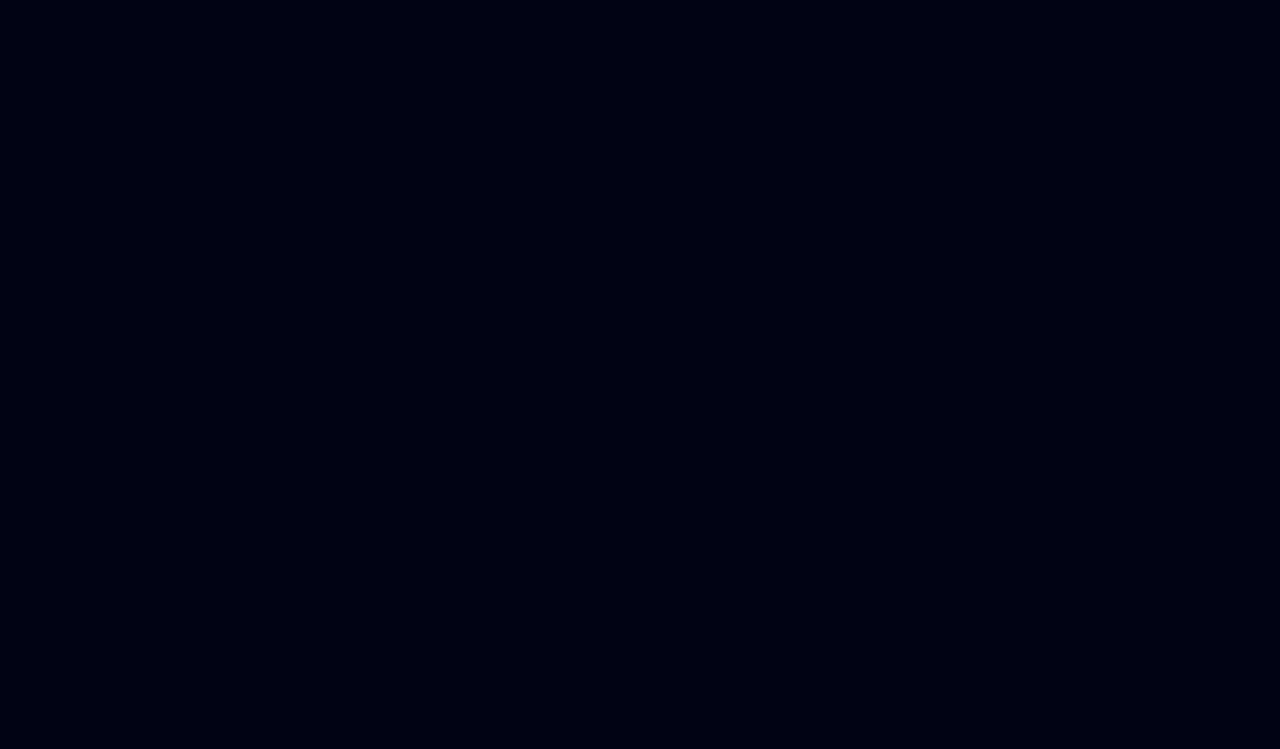
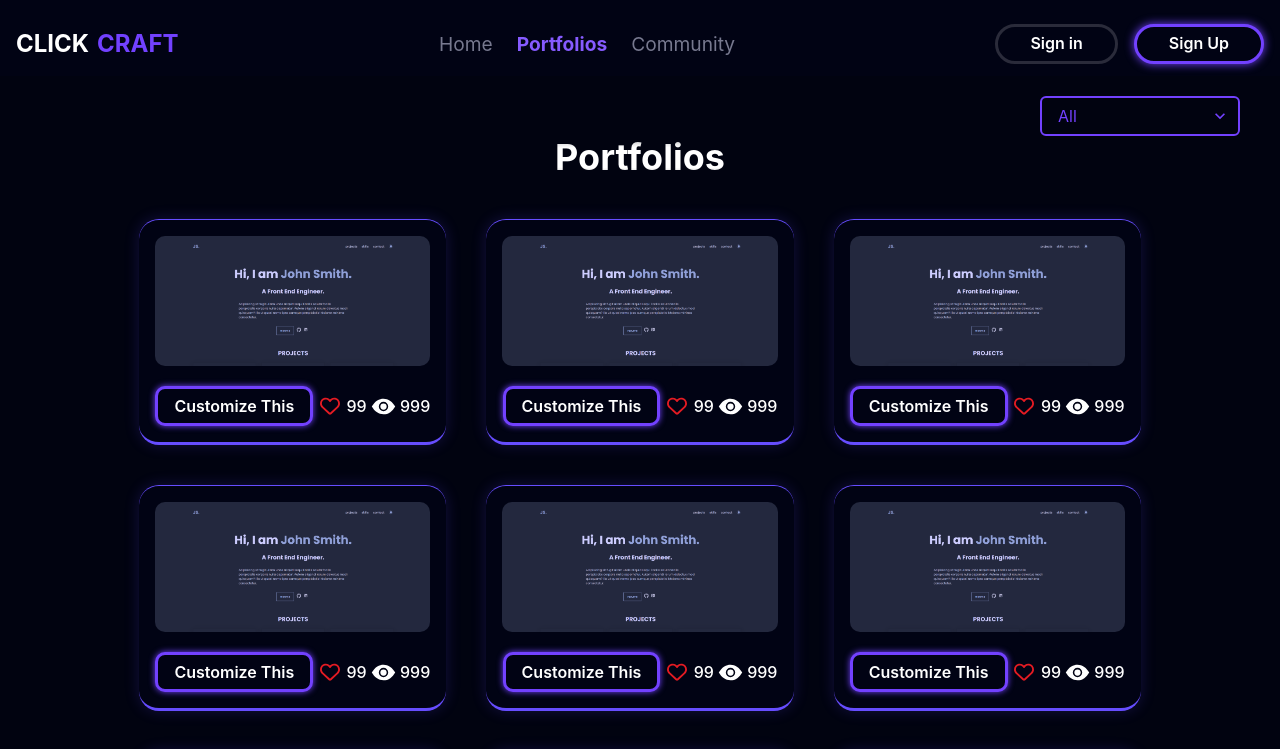
Before and after one commit to kalviumcommunity/S54_Yagna_Kusumanchi_Capstone_ClickCraft, a React (Vite) app in the folder client/: page /portfolios in a window 1280 px wide. Before the commit this address had no page. Shown: the top 749 px of the page. Built offline with nearby package versions, Linux system fonts and the light colour scheme.

Commit message:
Front-End of Portfolios page Completed

```diff
--- a/client/src/App.jsx
+++ b/client/src/App.jsx
@@ -4,6 +4,7 @@ import { ChakraProvider } from '@chakra-ui/react'
 import ParentContext from './context/ParentContext';
 import Auth from './Components/Auth/Auth';
 import Home from './Components/Home/Home';
+import Portfolios from './Components/Portfolios/Portfolios';
 
 
 function App() {
@@ -14,6 +15,7 @@ function App() {
         <BrowserRouter>
           <Routes>
             <Route path='/' element={<Home/>} />
+            <Route path='/portfolios' element={<Portfolios/>} />
           </Routes>
         </BrowserRouter>
         <ParentContext />
--- a/client/src/Components/Home/Home.jsx
+++ b/client/src/Components/Home/Home.jsx
@@ -12,7 +12,7 @@ import Footer from './Footer'
 const Home = () => {
   return (
     <div>
-      <Navbar/>
+      <Navbar tab={"Home"}/>
       <HeroContent/>
       <Image src={img} h="auto" maxW={'100%'} mx={"auto"}/>
       <Setupbox/>
--- a/client/src/Components/Home/Navbar.jsx
+++ b/client/src/Components/Home/Navbar.jsx
@@ -17,16 +17,17 @@ import { AiOutlineClose } from 'react-icons/ai';
 import { useContext, useEffect } from 'react';
 import { AppContext } from '../../context/ParentContext';
 
-const navLinks = [
-    { name: 'Home', path: '/', status: true },
-    { name: 'Portfolios', path: '/portfolios', status: false },
-    { name: 'Community', path: '/community', status: false },
-];
 
-export default function Navbar() {
+
+export default function Navbar({tab}) {
     const { isOpen, onOpen, onClose } = useDisclosure();
 
     const { loginWithRedirect, isAuthenticated, user, logout } = useContext(AppContext)
+    const navLinks = [
+        { name: 'Home', path: '/', status: tab=="Home" },
+        { name: 'Portfolios', path: '/portfolios', status: tab=="Portfolios" },
+        { name: 'Community', path: '/community', status: tab=="Community" },
+    ]
 
     useEffect(() => {
         // console.log(user, isAuthenticated)
--- /dev/null
+++ b/client/src/Components/Portfolios/PortfolioCard.jsx
@@ -0,0 +1,56 @@
+import { Box, Button, Flex, Icon, IconButton, Image, Text } from '@chakra-ui/react'
+import React, { useState } from 'react'
+import Portfolio from "../../Assets/portfolio.png"
+import { FaRegHeart, FaHeart } from "react-icons/fa6";
+import { IoEyeSharp } from "react-icons/io5";
+
+const PortfolioCard = () => {
+    const BoxStyle = {
+        borderTop: '1px solid #664DFF',
+        borderBottom: '3px solid #664DFF',
+        boxShadow: '0px 0px 15px rgba(102, 77, 255, 0.2)',
+        backdropFilter: 'blur(100px)',
+        borderRadius: "20"
+    }
+    const iconHover = {
+        transform:"scale(1.1)"
+    }
+    const [isLiked, setIsLiked] = useState(false)
+    return (
+        <Box sx={BoxStyle} w="24vw" bg={"#010314"} display={"flex"} justifyContent="center" flexDirection="column" px={4} py={4} color="white">
+            <Image src={Portfolio} borderRadius="10px" />
+            <Box display="flex" justifyContent="space-around" alignItems="center" w="100%" mt={5}>
+                <Button bg="#010314"
+                    size="md"
+                    color="white"
+                    border="3px solid #7241FF"
+                    borderRadius="10px"
+                    style={{
+                        filter: "drop-shadow(0 0 3px rgba(114, 65, 255, 1))",
+                        transition: "background-color 0.3s ease",
+                    }}
+                    _hover={{ bg: "#7241FF" }}
+                    px={4}
+                >
+                    Customize This
+                </Button>
+                <Box display="flex" justifyContent="space-around" alignItems="center" >
+                    <IconButton bg="transparent" color="#e31b23" minW={"25px"} h="25px" _hover={iconHover} m={1} _active={{bg:"#010310"}} onClick={()=>setIsLiked(!isLiked)}>
+                        {isLiked? <FaHeart size="20px" />:<FaRegHeart size="20px" /> }
+
+                    </IconButton>
+                    <Text fontWeight="500" fontSize="16px">99</Text>
+                </Box>
+                <Box display="flex" justifyContent="space-around" alignItems="center">
+                    <Box m={1}>
+
+                    <IoEyeSharp size="25px"/>
+                    </Box>
+                    <Text fontWeight="500" fontSize="16px">999</Text>
+                </Box>
+            </Box>
+        </Box>
+    )
+}
+
+export default PortfolioCard
--- /dev/null
+++ b/client/src/Components/Portfolios/PortfolioCards.jsx
@@ -0,0 +1,21 @@
+import { Box } from '@chakra-ui/react'
+import React from 'react'
+import PortfolioCard from './PortfolioCard'
+
+const PortfolioCards = () => {
+  return (
+    <Box w="80vw" display="flex" justifyContent="center" alignItems="center" gap={10} flexWrap="wrap" mx="auto" my={10}>
+        <PortfolioCard/>
+        <PortfolioCard/>
+        <PortfolioCard/>
+        <PortfolioCard/>
+        <PortfolioCard/>
+        <PortfolioCard/>
+        <PortfolioCard/>
+        <PortfolioCard/>
+        <PortfolioCard/>
+    </Box>
+  )
+}
+
+export default PortfolioCards
--- /dev/null
+++ b/client/src/Components/Portfolios/Portfolios.jsx
@@ -0,0 +1,23 @@
+import React from 'react'
+import Navbar from '../Home/Navbar'
+import Footer from '../Home/Footer'
+import { Box, Heading, Select } from '@chakra-ui/react'
+import PortfolioCards from './PortfolioCards'
+
+const Portfolios = () => {
+    return (
+        <Box bg={"#010310"}>
+            <Navbar tab={"Portfolios"}/>
+            <Select w={"200px"} color="#7241FF" border="2px solid #7241FF" ml="auto" mr={10} mt={5}>
+                <option value='option1' style={{backgroundColor:"#010310",color:"white"}} >All</option>
+                <option value='option2' style={{backgroundColor:"#010310" ,color:"white"}}>Front-End Developer</option>
+                <option value='option3' style={{backgroundColor:"#010310",color:"white"}}>Software Developer</option>
+            </Select>
+            <Heading size="xl" textAlign="center" bgGradient='radial(#FFFFFF,#FFFFFF, rgba(255,255,255,0.7), rgba(255,255,255,0.7))' bgClip='text'>Portfolios</Heading>
+            <PortfolioCards/>
+            <Footer />
+        </Box>
+    )
+}
+
+export default Portfolios
--- a/client/src/index.css
+++ b/client/src/index.css
@@ -37,3 +37,7 @@ html::-webkit-scrollbar-track{
 html::-webkit-scrollbar-thumb{
   background: var(--primary);
 }
+
+option{
+  background-color: #010314;
+}
```
